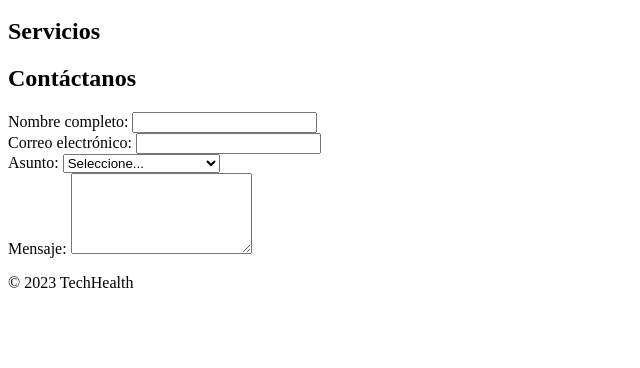
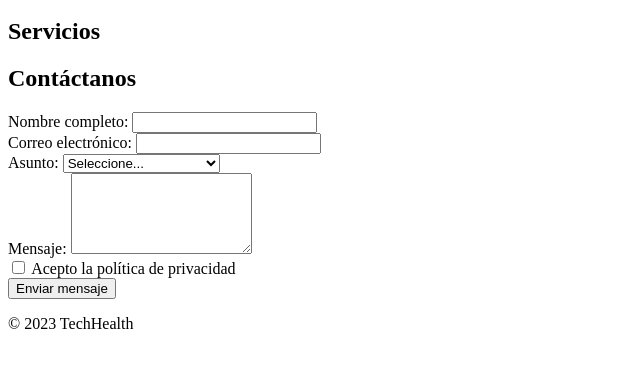
Before and after one commit to maualfaro77/practica4-def, a plain HTML site: page index.html in a window 1280 px wide. Shown: the part 98-466 px from the top of the page, without its empty margins (0-640 px from the left). Drawn offline with Linux system fonts and the light colour scheme.

Commit message:
Agregar checkbox de términos y botón de envío

```diff
--- a/index.html
+++ b/index.html
@@ -66,6 +66,13 @@
                         <label for="mensaje">Mensaje:</label>
                         <textarea id="mensaje" name="mensaje" rows="5" required></textarea>
                     </div>
+
+                    <div class="form-group checkbox">
+                        <input type="checkbox" id="privacidad" name="privacidad" required>
+                        <label for="privacidad">Acepto la política de privacidad</label>
+                    </div>
+
+                    <button type="submit" class="submit-btn">Enviar mensaje</button>
                 </form>
             </div>
         </section>
```
